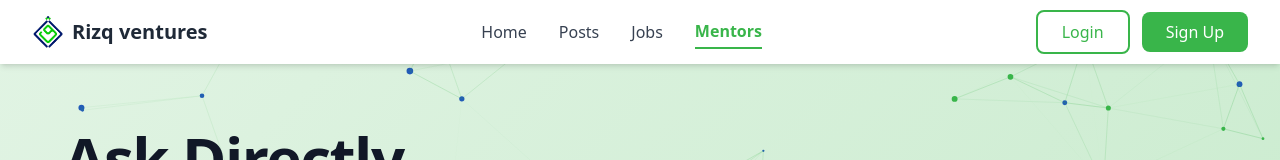
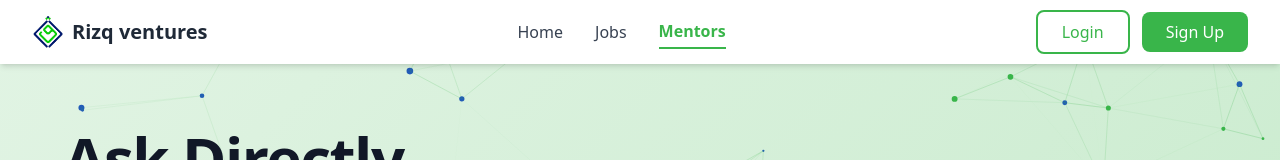
Before and after one commit to RizqVenturesHub/rizq-ventures, a React (Create React App) app: page /mentors in a window 1280 px wide. Shown: the top 160 px of the page. Built offline with nearby package versions, Linux system fonts and the light colour scheme.

Commit message:
Fix(Header):

```diff
--- a/src/components/Header.tsx
+++ b/src/components/Header.tsx
@@ -144,11 +144,13 @@ const Header: React.FC = () => {
                 Home
               </a>
             </li>
+            {isAuthenticated && (
               <li>
                 <a href="/posts" className={navLinkClass('posts')}>
                   Posts
                 </a>
               </li>
+            )}
             <li>
               <a
                 href={isAuthenticated ? '/jobs' : '/#jobs'}
--- a/src/components/JobListings/JobFilters.tsx
+++ b/src/components/JobListings/JobFilters.tsx
@@ -1,6 +1,6 @@
 // components/JobListings/JobFilters.tsx
 import React from 'react';
-import { JobFiltersState } from '../../pages/JobListingsPage';
+import { JobFiltersState } from '../../types/jobFilters';
 import LocationFilter from './LocationFilter';
 import JobTypeFilter from './JobTypeFilter';
 import ExperienceFilter from './ExperienceFilter';
--- a/src/components/JobListings/JobList.tsx
+++ b/src/components/JobListings/JobList.tsx
@@ -1,7 +1,7 @@
 // components/JobListings/JobList.tsx
 import React, { useState } from 'react';
 import { Search, ChevronLeft, ChevronRight } from 'lucide-react';
-import { JobFiltersState } from '../../pages/JobListingsPage';
+import { JobFiltersState } from '../../types/jobFilters'; // CHANGED
 import JobCard from './JobCard';
 
 interface JobListProps {
--- a/src/pages/JobListingsPage.tsx
+++ b/src/pages/JobListingsPage.tsx
@@ -1,20 +1,10 @@
-// pages/JobListingsPage.tsx
+// src/pages/JobListingsPage.tsx
 import React, { useState } from 'react';
 import Header from '../components/Header';
 import Footer from '../components/Footer';
 import JobFilters from '../components/JobListings/JobFilters';
 import JobList from '../components/JobListings/JobList';
-
-export interface JobFiltersState {
-  location: string;
-  jobType: string[];
-  experienceLevel: string[];
-  salaryRange: [number, number];
-  datePosted: string;
-  deadline: string;
-  skills: string[];
-  searchQuery: string;
-}
+import { JobFiltersState } from '../types/jobFilters'; // see step 2
 
 const JobListingsPage: React.FC = () => {
   const [filters, setFilters] = useState<JobFiltersState>({
@@ -38,12 +28,10 @@ const JobListingsPage: React.FC = () => {
 
       <main className="max-w-7xl mx-auto px-4 sm:px-6 lg:px-8 py-8">
         <div className="flex flex-col lg:flex-row gap-8">
-          {/* Left Sidebar - Filters */}
           <aside className="w-full lg:w-80 flex-shrink-0">
             <JobFilters filters={filters} onFilterChange={handleFilterChange} />
           </aside>
 
-          {/* Right Content - Job Listings */}
           <div className="flex-1">
             <JobList filters={filters} />
           </div>
--- a/src/pages/MentorPage.tsx
+++ b/src/pages/MentorPage.tsx
@@ -1,5 +1,5 @@
 // pages/MentorPage.tsx
-import React, { useState } from "react";
+import React, { useEffect, useState } from "react";
 import { useNavigate } from 'react-router-dom';
 import toast, { Toaster } from 'react-hot-toast';
 import NetworkBackground from '../components/NetworkBackground';
@@ -101,6 +101,9 @@ const mentorProfiles: MentorProfile[] = [
 
 // ----------------- MAIN PAGE -----------------
 const MentorPage: React.FC = () => {
+    useEffect(() => {
+    window.scrollTo({ top: 0, behavior: 'instant' as ScrollBehavior });
+  }, []);
   const navigate = useNavigate();
   const { isAuthenticated } = useAuth();
   const [searchTop, setSearchTop] = useState<string>("");
--- a/src/routes/AppRoutes.tsx
+++ b/src/routes/AppRoutes.tsx
@@ -10,8 +10,10 @@ import LoginPage from '../pages/LoginPage';
 import SignupPage from '../pages/SignUpPage';
 import MessagingPage from '../pages/MessagingPage';
 import MentorPage from '../pages/MentorPage';
+// routes/AppRoutes.tsx
 import NotificationsPage from '../pages/NotificationsPage';
 import JobListingsPage from '../pages/JobListingsPage';
+
 
 const AppRoutes: React.FC = () => {
   const { isLoading } = useAuth();
--- /dev/null
+++ b/src/types/jobFilters.ts
@@ -0,0 +1,11 @@
+// src/types/jobFilters.ts
+export interface JobFiltersState {
+  location: string;
+  jobType: string[];
+  experienceLevel: string[];
+  salaryRange: [number, number];
+  datePosted: string;
+  deadline: string;
+  skills: string[];
+  searchQuery: string;
+}
```
Lines whose indentation alone changed are shown as unchanged.
